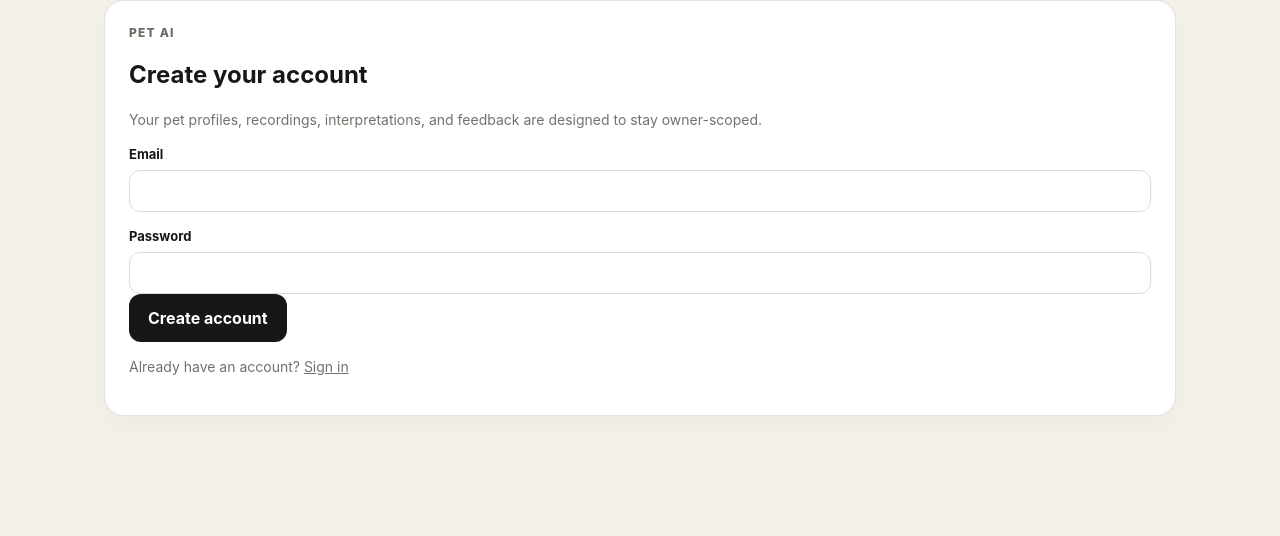
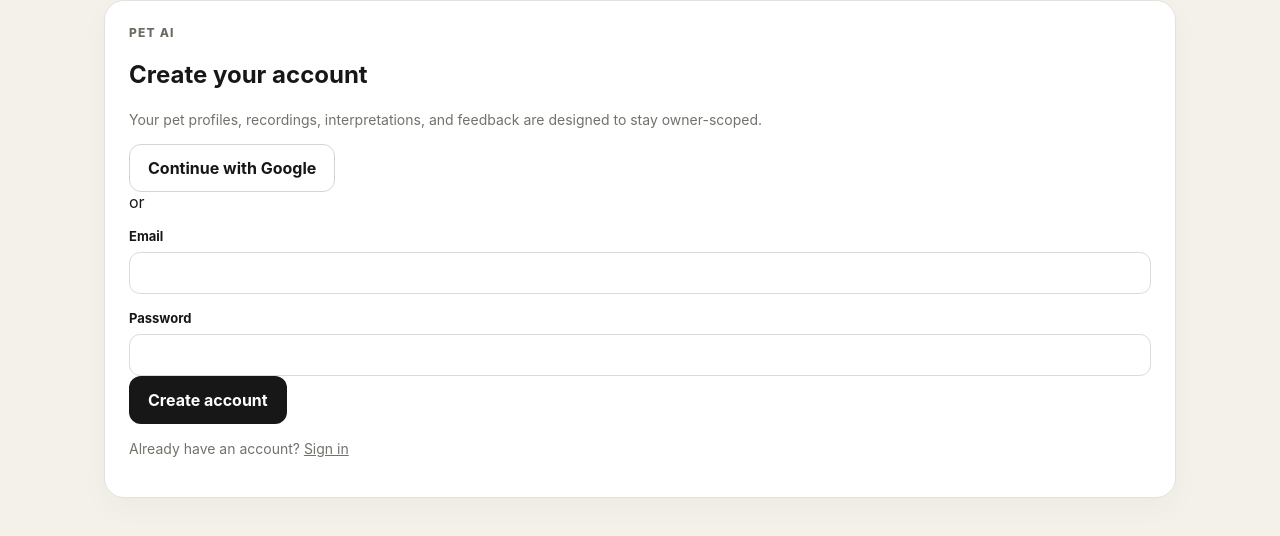
Before and after one commit to spunkytechai/pet-ai, a Next.js app: page /signup in a window 1280 px wide. Shown: the top 536 px of the page. Built offline with nearby package versions, Linux system fonts and the light colour scheme; no server answers.

Commit message:
feat: add Google sign-in to signup

```diff
--- a/app/signup/page.tsx
+++ b/app/signup/page.tsx
@@ -14,26 +14,38 @@ export default function SignupPage() {
   const [message, setMessage] = useState('')
   const [error, setError] = useState('')
   const [busy, setBusy] = useState(false)
+  const [googleBusy, setGoogleBusy] = useState(false)
+
+  async function signInWithGoogle() {
+    setGoogleBusy(true)
+    setError('')
+    try {
+      const supabase = createClient()
+      const next = safeNextPath(new URLSearchParams(window.location.search).get('next'))
+      const redirectTo = `${window.location.origin}/auth/callback?next=${encodeURIComponent(next)}`
+      const { error } = await supabase.auth.signInWithOAuth({ provider: 'google', options: { redirectTo } })
+      if (error) setError(error.message)
+    } catch (caught) {
+      setError(caught instanceof Error ? caught.message : 'Unable to continue with Google. Please try again.')
+    } finally {
+      setGoogleBusy(false)
+    }
+  }
 
   async function submit(event: FormEvent) {
     event.preventDefault()
     setBusy(true)
     setError('')
     setMessage('')
-
     try {
       const supabase = createClient()
       const next = safeNextPath(new URLSearchParams(window.location.search).get('next'))
       const origin = window.location.origin
       const emailRedirectTo = `${origin}/auth/confirm?next=${encodeURIComponent(next)}`
-
       const result = await Promise.race([
         supabase.auth.signUp({ email, password, options: { emailRedirectTo } }),
-        new Promise<never>((_, reject) =>
-          window.setTimeout(() => reject(new Error('Authentication request timed out. Please check your connection and try again.')), 15000),
-        ),
+        new Promise<never>((_, reject) => window.setTimeout(() => reject(new Error('Authentication request timed out. Please check your connection and try again.')), 15000)),
       ])
-
       const { data, error } = result
       if (error) {
         setError(error.message)
@@ -50,10 +62,23 @@ export default function SignupPage() {
     }
   }
 
-  return <main><div className="container"><section className="card auth-card"><div className="eyebrow">PET AI</div><h1>Create your account</h1><p className="muted">Your pet profiles, recordings, interpretations, and feedback are designed to stay owner-scoped.</p><form onSubmit={submit}><label>Email<input type="email" autoComplete="email" required value={email} onChange={(e) => setEmail(e.target.value)} /></label><label>Password<input type="password" autoComplete="new-password" minLength={8} required value={password} onChange={(e) => setPassword(e.target.value)} /></label>{error && <p className="safety">{error}</p>}{message && <p className="notice">{message}</p>}<button className="primary" disabled={busy}>{busy ? 'Creating…' : 'Create account'}</button></form><p className="muted">Already have an account? <a href={`/login?next=${encodeURIComponent(nextFromUrl())}`}>Sign in</a></p></section></div></main>
+  return (
+    <main><div className="container"><section className="card auth-card">
+      <div className="eyebrow">PET AI</div>
+      <h1>Create your account</h1>
+      <p className="muted">Your pet profiles, recordings, interpretations, and feedback are designed to stay owner-scoped.</p>
+      <button type="button" className="secondary" onClick={signInWithGoogle} disabled={busy || googleBusy}>
+        {googleBusy ? 'Connecting…' : 'Continue with Google'}
+      </button>
+      <div className="auth-divider"><span>or</span></div>
+      <form onSubmit={submit}>
+        <label>Email<input type="email" autoComplete="email" required value={email} onChange={(e) => setEmail(e.target.value)} /></label>
+        <label>Password<input type="password" autoComplete="new-password" minLength={8} required value={password} onChange={(e) => setPassword(e.target.value)} /></label>
+        {error && <p className="safety">{error}</p>}
+        {message && <p className="notice">{message}</p>}
+        <button className="primary" disabled={busy || googleBusy}>{busy ? 'Creating…' : 'Create account'}</button>
+      </form>
+      <p className="muted">Already have an account? <a href={`/login?next=${encodeURIComponent(safeNextPath(typeof window === 'undefined' ? null : new URLSearchParams(window.location.search).get('next')))}`}>Sign in</a></p>
+    </section></div></main>
+  )
 }
-
-function nextFromUrl() {
-  if (typeof window === 'undefined') return '/analyze'
-  return safeNextPath(new URLSearchParams(window.location.search).get('next'))
-}
```
